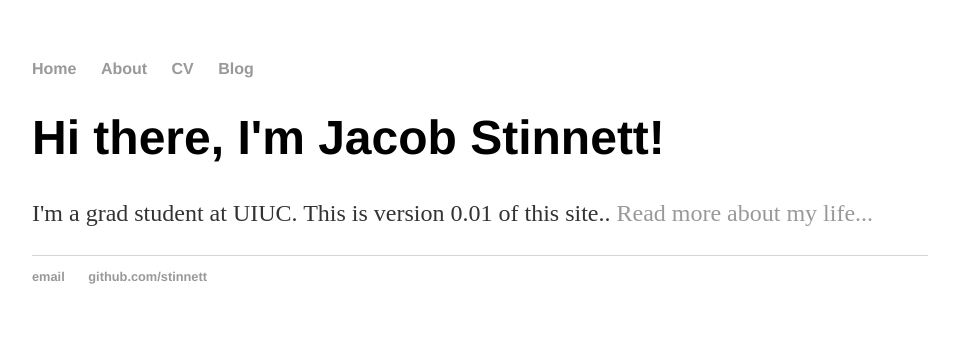
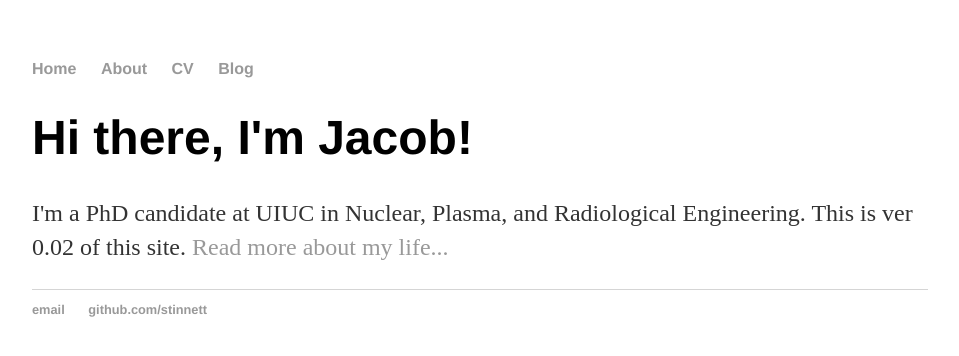
Before and after one commit to Stinnett/Stinnett.github.io, a Jekyll site: the page built from index.html, in a window 1280 px wide. Shown: the top 356 px of the page, without its empty margins (160-1119 px from the left). Built offline with Jekyll 4.4.1, drawn with Linux system fonts in a browser that asks for light colours.

Commit message:
index html: Jekyll update
Now uses Jekyll default template.

```diff
--- a/index.html
+++ b/index.html
@@ -1,30 +1,8 @@
-<!DOCTYPE html>
-<html>
-	<head>
-		<title>Jacob Stinnett, PhD Student</title>
-		<!-- link to main stylesheet -->
-		<link rel="stylesheet" type="text/css" href="/css/main.css">
-	</head>
-	<body>
-		<nav>
-    		<ul>
-        		<li><a href="/">Home</a></li>
-	        	<li><a href="/about">About</a></li>
-        		<li><a href="/cv">CV</a></li>
-        		<li><a href="/blog">Blog</a></li>
-    		</ul>
-		</nav>
-		<div class="container">
-    		<div class="blurb">
-        		<h1>Hi there, I'm Jacob Stinnett!</h1>
-				<p>I'm a grad student at UIUC.  This is version 0.01 of this site.. <a href="/about">Read more about my life...</a></p>
-    		</div><!-- /.blurb -->
-		</div><!-- /.container -->
-		<footer>
-    		<ul>
-        		<li><a href="mailto:stinnettjacob@gmail.com">email</a></li>
-        		<li><a href="https://github.com/stinnett">github.com/stinnett</a></li>
-			</ul>
-		</footer>
-	</body>
-</html>
+---
+layout: default
+title: Jacob Stinnett
+---
+<div class="blurb">
+	<h1>Hi there, I'm Jacob!</h1>
+	<p>I'm a PhD candidate at UIUC in Nuclear, Plasma, and Radiological Engineering.  This is ver 0.02 of this site. <a href="/about">Read more about my life...</a></p>
+</div><!-- /.blurb -->
```
